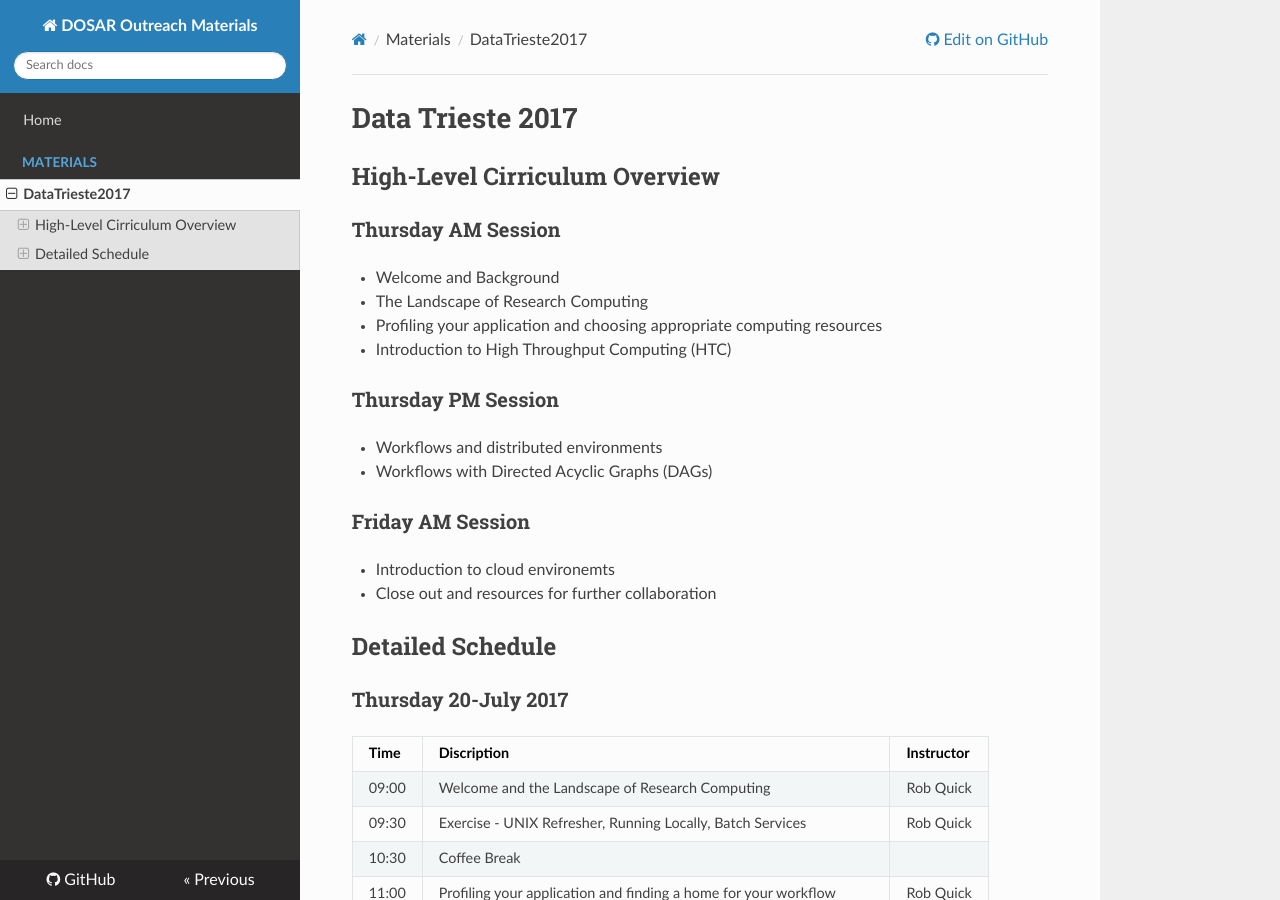
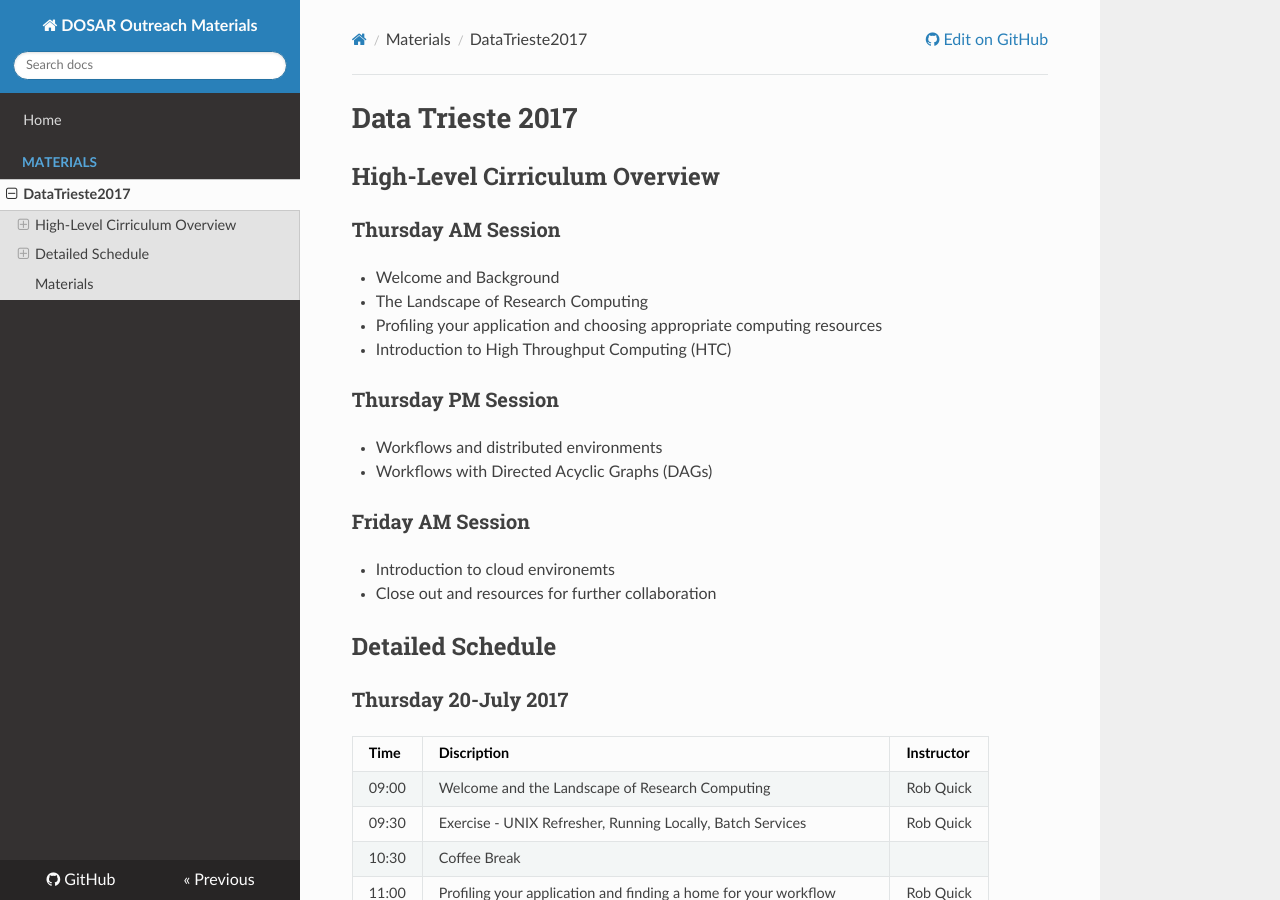
Before and after one commit to opensciencegrid/dosar, an MkDocs documentation site: the page built from docs/Materials/DT2017.md, in a window 1280 px wide and 900 px high. Built offline with MkDocs 1.6.1, drawn with Linux system fonts in a browser that asks for light colours; nearby versions of some CDN libraries; old or Windows-style settings are respelled for this version of MkDocs; some of the changed text lies outside the part shown.

Commit message:
Update DT2017.md

```diff
--- a/docs/Materials/DT2017.md
+++ b/docs/Materials/DT2017.md
@@ -48,3 +48,7 @@
 | 11:45 | Exercise - Using the EGI Fed Cloud                                  | Gergely Sipos    |
 | 13:00 | Closing Thoughts                                                    | Rob Quick        |
 | 13:30 | Lunch                                                               |                  |
+
+## Materials
+
+[Materials Page](TriesteMaterials.md)
```
